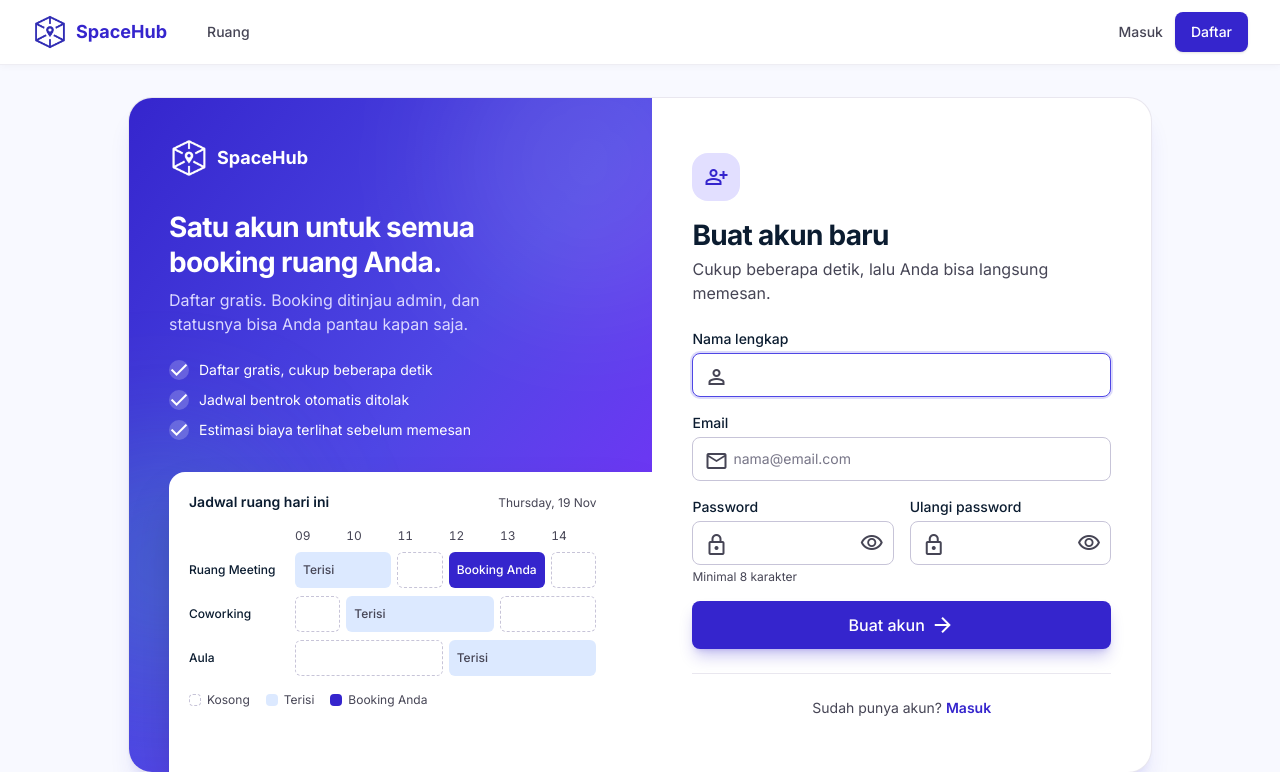
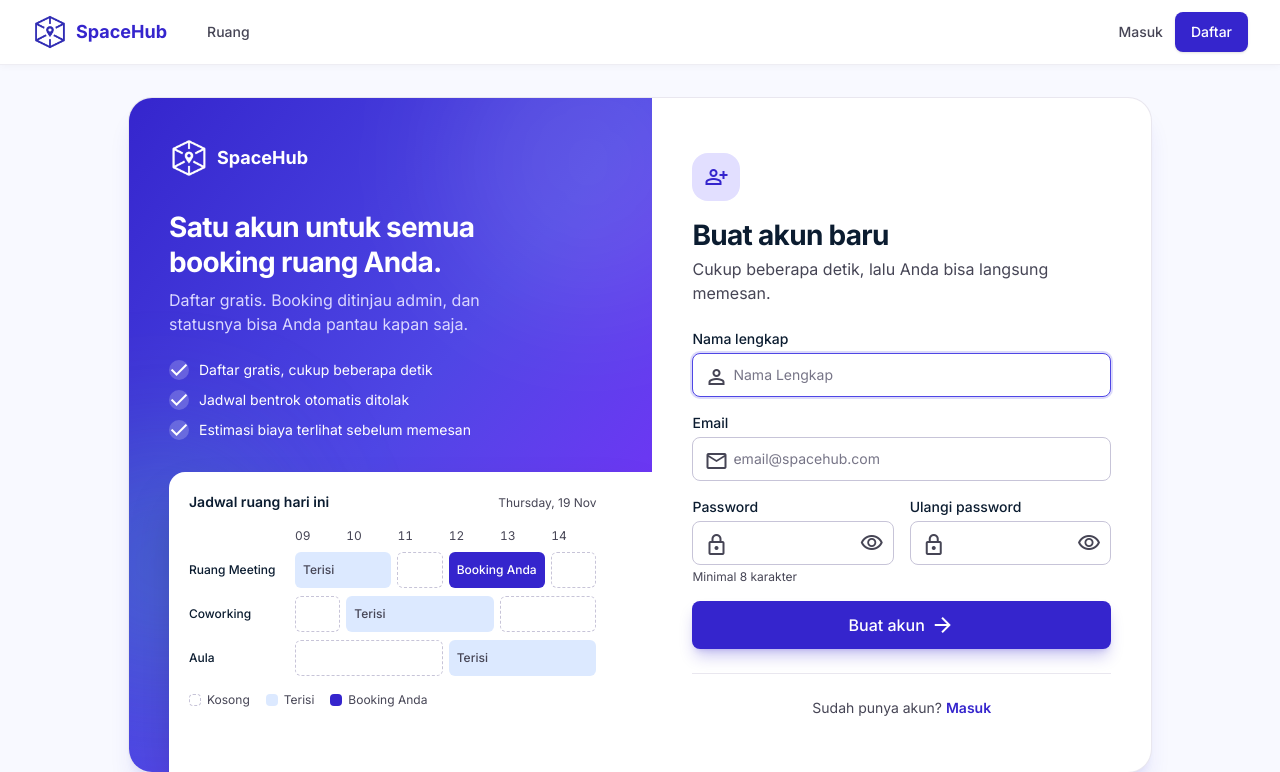
Before and after one commit to nbyhq/spacehub, a Laravel app: page /register in a window 1280 px wide. Shown: the top 772 px of the page. Run offline with Laravel 12, Linux system fonts and the light colour scheme; style sheets or scripts are compiled from the project's sources.

Commit message:
memperbarui README dan placeholder form login/daftar

```diff
--- a/resources/views/auth/login.blade.php
+++ b/resources/views/auth/login.blade.php
@@ -34,7 +34,7 @@
                         <div class="relative">
                             <span class="material-symbols-outlined pointer-events-none absolute left-3 top-3 text-[20px] text-on-surface-variant">mail</span>
                             <input id="email" type="email" name="email" value="{{ old('email') }}" required autofocus autocomplete="email"
-                                   placeholder="nama@email.com" class="input h-11 pl-10 text-base sm:text-body-md">
+                                   placeholder="email@spacehub.com" class="input h-11 pl-10 text-base sm:text-body-md">
                         </div>
                         @error('email')<p class="field-error">{{ $message }}</p>@enderror
                     </div>
--- a/resources/views/auth/register.blade.php
+++ b/resources/views/auth/register.blade.php
@@ -34,7 +34,7 @@
                         <div class="relative">
                             <span class="material-symbols-outlined pointer-events-none absolute left-3 top-3 text-[20px] text-on-surface-variant">person</span>
                             <input id="name" type="text" name="name" value="{{ old('name') }}" required autofocus autocomplete="name"
-                                   class="input h-11 pl-10 text-base sm:text-body-md">
+                                   placeholder="Nama Lengkap" class="input h-11 pl-10 text-base sm:text-body-md">
                         </div>
                         @error('name')<p class="field-error">{{ $message }}</p>@enderror
                     </div>
@@ -44,7 +44,7 @@
                         <div class="relative">
                             <span class="material-symbols-outlined pointer-events-none absolute left-3 top-3 text-[20px] text-on-surface-variant">mail</span>
                             <input id="email" type="email" name="email" value="{{ old('email') }}" required autocomplete="email"
-                                   placeholder="nama@email.com" class="input h-11 pl-10 text-base sm:text-body-md">
+                                   placeholder="email@spacehub.com" class="input h-11 pl-10 text-base sm:text-body-md">
                         </div>
                         @error('email')<p class="field-error">{{ $message }}</p>@enderror
                     </div>
```
Also changed, not shown: README.md.
